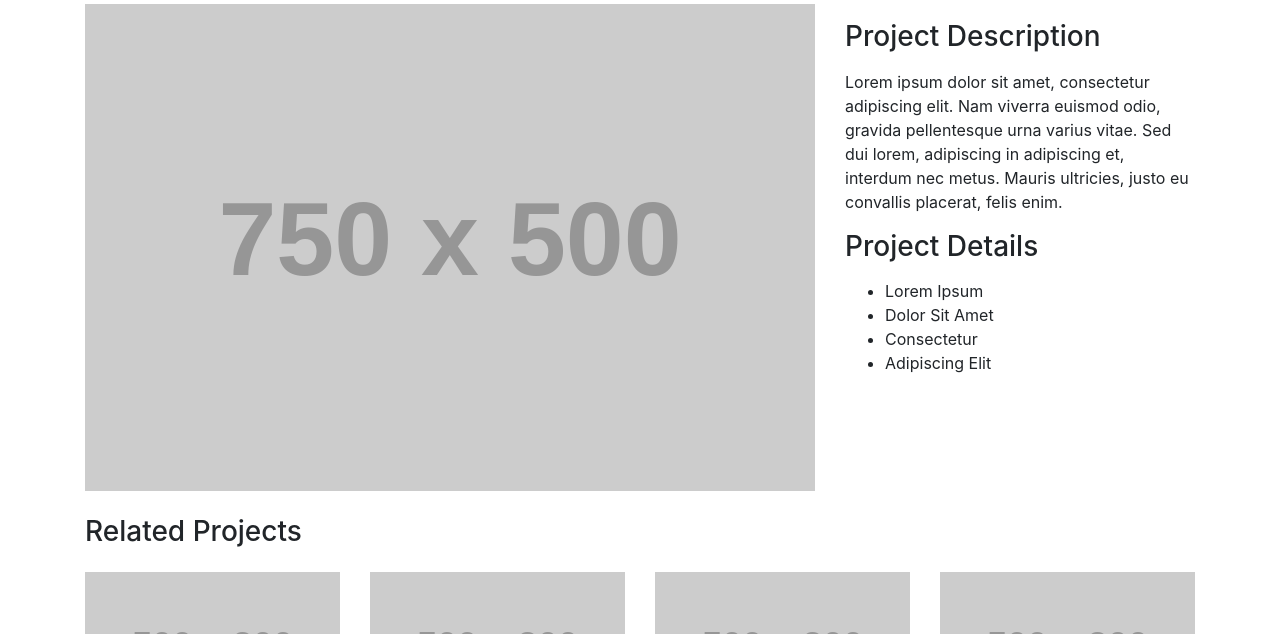
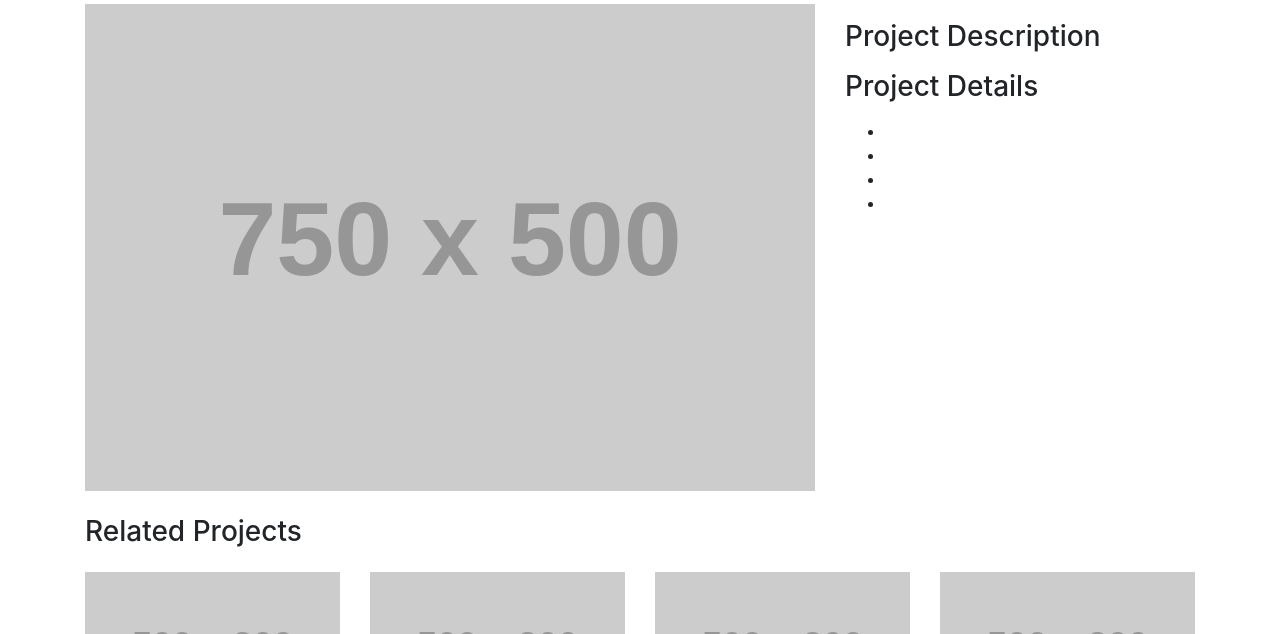
Before and after one commit to DKateryna/DKateryna.github.io, a website: page index.html in a window 1280 px wide. Shown: the part 148-782 px from the top of the page. Drawn offline with Linux system fonts and the light colour scheme; placeholder pictures from the web are drawn by us.

```diff
--- a/index.html
+++ b/index.html
@@ -8,7 +8,7 @@
     <meta name="description" content="">
     <meta name="author" content="">
 
-    <title>Portfolio Item - Start Bootstrap Template</title>
+    <title>Portfolio Item</title>
 
     <!-- Bootstrap core CSS -->
     <link href="vendor/bootstrap/css/bootstrap.min.css" rel="stylesheet">
@@ -60,18 +60,18 @@
       <div class="row">
 
         <div class="col-md-8">
-          <img class="img-fluid" src="http://placehold.it/750x500" alt="">
+          <img class="img-fluid" src="http://placehold.it/750x500" alt="casaHome">
         </div>
 
         <div class="col-md-4">
           <h3 class="my-3">Project Description</h3>
-          <p>Lorem ipsum dolor sit amet, consectetur adipiscing elit. Nam viverra euismod odio, gravida pellentesque urna varius vitae. Sed dui lorem, adipiscing in adipiscing et, interdum nec metus. Mauris ultricies, justo eu convallis placerat, felis enim.</p>
+          <p></p>
           <h3 class="my-3">Project Details</h3>
           <ul>
-            <li>Lorem Ipsum</li>
-            <li>Dolor Sit Amet</li>
-            <li>Consectetur</li>
-            <li>Adipiscing Elit</li>
+            <li></li>
+            <li></li>
+            <li></li>
+            <li></li>
           </ul>
         </div>
 
```
Also changed, not shown: 9 other files.
